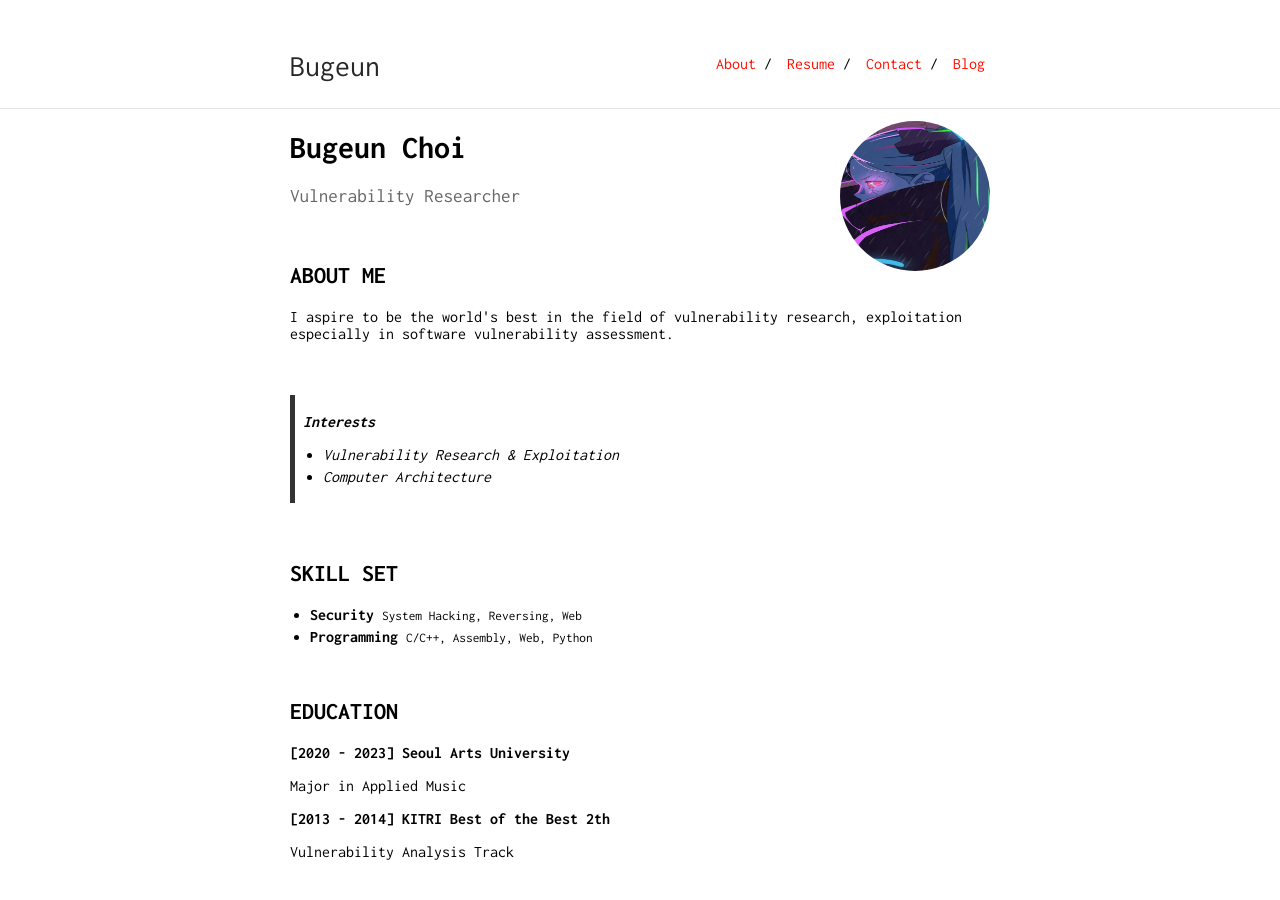
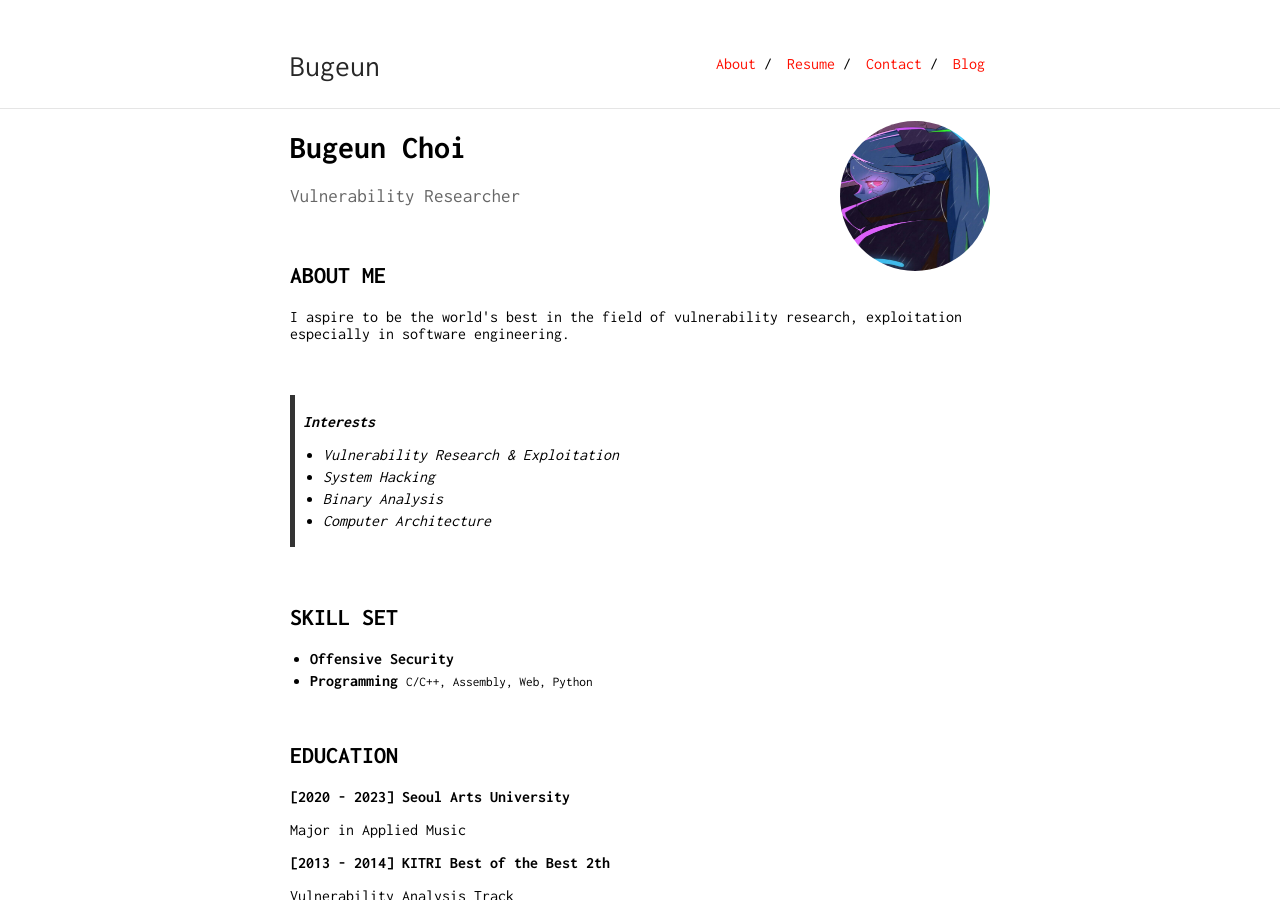
Before and after one commit to Bugeun/bugeun.github.io, a Jekyll site: the page built from index.md, in a window 1280 px wide and 900 px high. Built offline with Jekyll 4.4.1, drawn with Linux system fonts in a browser that asks for light colours.

Commit message:
Update index.md

```diff
--- a/index.md
+++ b/index.md
@@ -12,11 +12,13 @@ Vulnerability Researcher
 ## ABOUT ME
 
 <p>I aspire to be the world's best in the field of vulnerability research, exploitation
-especially in software vulnerability assessment.</p>
+especially in software engineering.</p>
 &nbsp;
 
 ><b>Interests</b>
 * Vulnerability Research & Exploitation
+* System Hacking
+* Binary Analysis
 * Computer Architecture
 
 &nbsp;
@@ -27,8 +29,7 @@ especially in software vulnerability assessment.</p>
 <section>
         <ul>
           <li>
-            <b>Security</b>
-            <small>System Hacking, Reversing, Web</small>
+            <b>Offensive Security</b>
           </li>
           <li>
             <b>Programming</b>
```
